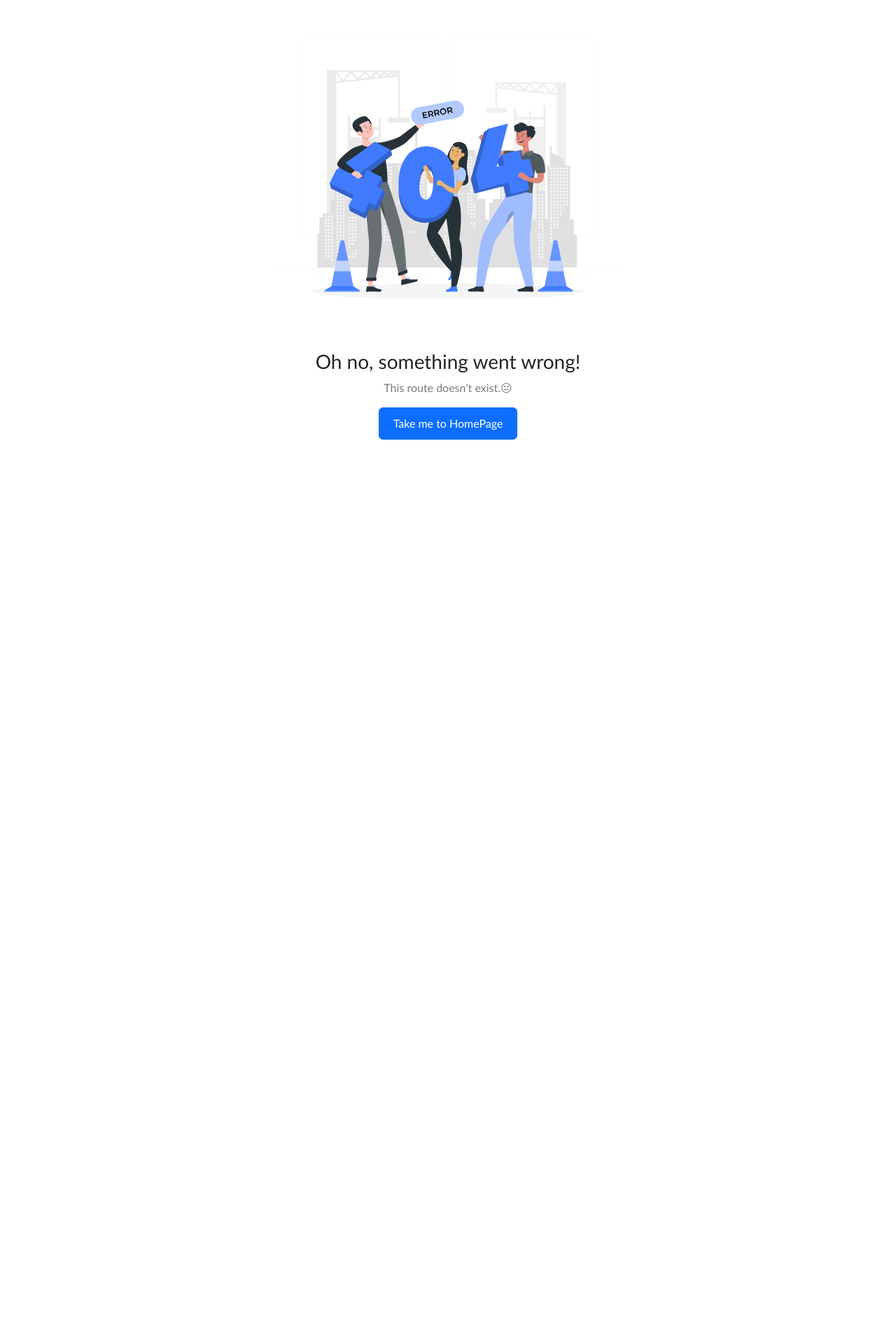
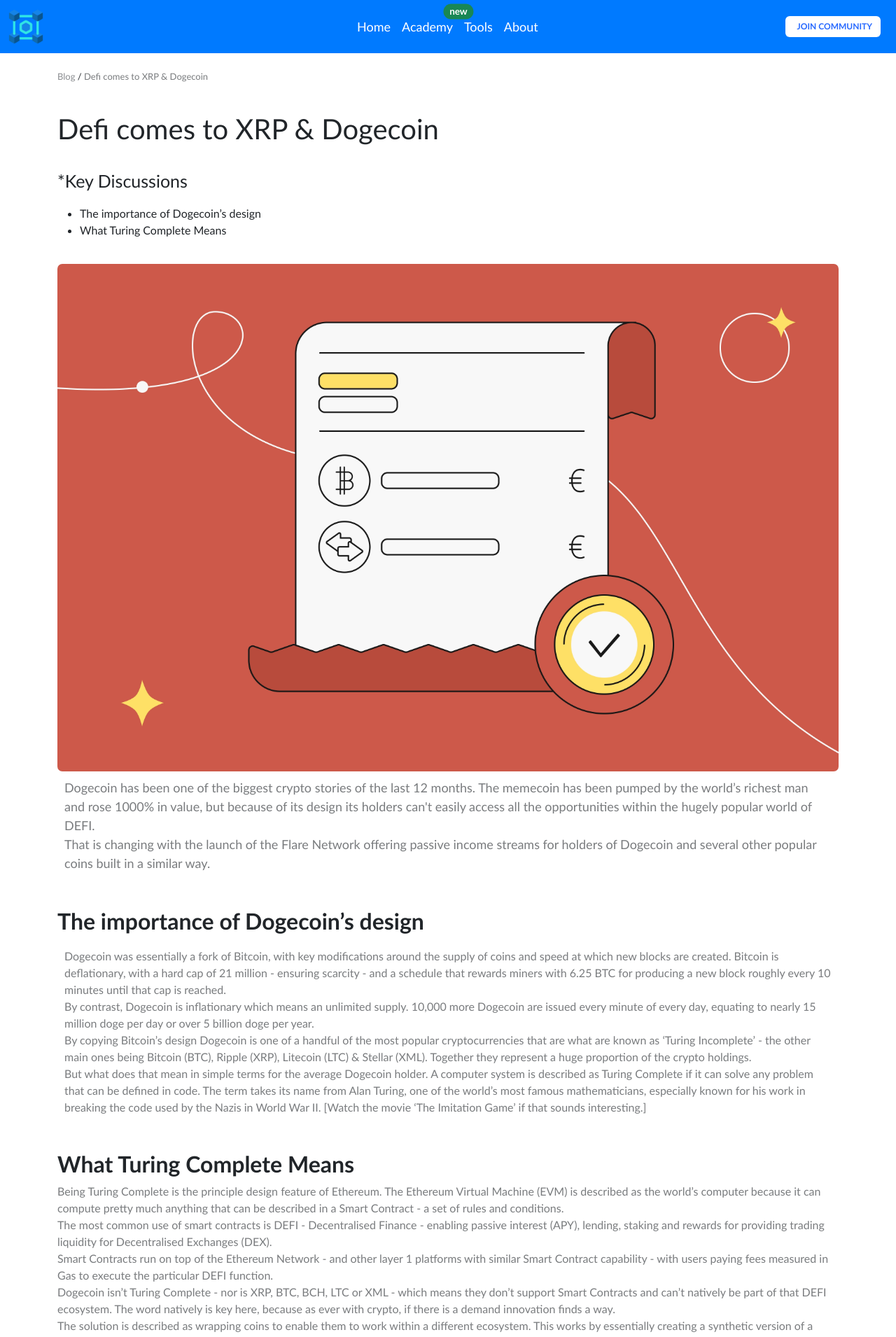
Before and after one commit to TEE2DWHY/TeamDefi, a React (Create React App) app: page /defi-comes-to-xrp-dogecoin in a window 1280 px wide. Shown: the top 1910 px of the page at 70% size. Before the commit the page ends 800 px from the top, so only its background shows below. Built offline with nearby package versions, Linux system fonts and the light colour scheme.

Commit message:
made changes to the academy page

```diff
--- a/public/index.html
+++ b/public/index.html
@@ -11,13 +11,10 @@
   <link rel="stylesheet" href="https://cdnjs.cloudflare.com/ajax/libs/animate.css/4.1.1/animate.min.css" />
   <link href="https://cdn.jsdelivr.net/npm/bootstrap@5.2.0/dist/css/bootstrap.min.css" rel="stylesheet"
     integrity="sha384-gH2yIJqKdNHPEq0n4Mqa/HGKIhSkIHeL5AyhkYV8i59U5AR6csBvApHHNl/vI1Bx" crossorigin="anonymous">
-  <link rel="preconnect" href="https://fonts.googleapis.com">
-  <link rel="preconnect" href="https://fonts.gstatic.com" crossorigin>
-  <link
-    href="https://fonts.googleapis.com/css2?family=Cinzel&family=Montserrat:wght@300&family=Noto+Sans:wght@300&family=Syne:wght@500&family=Work+Sans&display=swap"
-    rel="stylesheet">
-  <link rel="stylesheet" href="https://cdnjs.cloudflare.com/ajax/libs/font-awesome/6.2.0/css/all.min.css">
-  <title>Team Defi</title>
+    <link rel="preconnect" href="https://fonts.googleapis.com">
+    <link rel="preconnect" href="https://fonts.gstatic.com" crossorigin>
+    <link href="https://fonts.googleapis.com/css2?family=Work+Sans:wght@500&display=swap" rel="stylesheet">
+    <title>Team Defi</title>
 </head>
 
 <body>
--- a/src/App.js
+++ b/src/App.js
@@ -29,7 +29,7 @@ import CryptocurrencyTrading from "./pages/CryptocurrencyTrading"
 import NotFound from "./pages/NotFound"
 import Success from "./pages/Success"
 import SignUp from "./pages/SignUp"
-
+import DeFiXrp from "./pages/DeFiXrp"
 
 function App() {
     return (
@@ -59,6 +59,7 @@ function App() {
                     <Route path="/sign-in" element={<User />} />
                     <Route path="/books" element={<Books />} />
                     <Route path="/legacy-of-satoshi" element={<LegacyOfSatoshi />} />
+                    <Route path="/defi-comes-to-xrp-dogecoin" element={<DeFiXrp/>} />
                     <Route path="/cryptocurrency-trading" element={<CryptocurrencyTrading />} />
                     <Route path="*" element={<NotFound />} />
                     <Route path="/success" element={<Success />} />
--- a/src/components/Data.js
+++ b/src/components/Data.js
@@ -123,7 +123,8 @@ export const articleData = [
     },
     {
         img: "Defi-comes-to- XRP-&-Dogecoin.webp",
-        content: "Defi comes to XRP & Dogecoin"
+        content: "Defi comes to XRP & Dogecoin",
+        link: "/defi-comes-to-xrp-dogecoin"
     },
     {
         img: "nft-new-frontier-digital-ownership.webp",
--- a/src/components/Navbar.js
+++ b/src/components/Navbar.js
@@ -5,7 +5,6 @@ import { Link } from "react-router-dom"
 function Navbar() {
     return (
         <nav className="navbar navbar-expand-lg nav-header" >
-
             <div className="container-fluid">
                 <a className="navbar-brand" href="/#" style={{ color: " #fff" }}><img className="logo" src="blockchain.png" alt="" /></a>
                 <button className="navbar-toggler" type="button" data-bs-toggle="collapse" data-bs-target="#navbarSupportedContent" aria-controls="navbarSupportedContent" aria-expanded="false" aria-label="Toggle navigation">
--- a/src/index.css
+++ b/src/index.css
@@ -3,7 +3,7 @@ body {
   -webkit-font-smoothing: antialiased;
   padding: 0;
   /* color: #fff; */
-  font-family:'Trebuchet MS', 'Lucida Sans Unicode', 'Lucida Grande', 'Lucida Sans', Arial, sans-serif;
+  font-family: 'Work Sans', sans-serif;;
 }
 a{
   color: #8a8c90;
@@ -868,7 +868,7 @@ h2.materials{
   letter-spacing: 0.02rem;
   line-height: 1.5;
   background-image: url("../public/background.png");
-  font-family:'Lucida Sans', 'Lucida Sans Regular', 'Lucida Grande', 'Lucida Sans Unicode', Geneva, Verdana, sans-serif;
+  font-family: 'Work Sans', sans-serif;
 }
 /* Crypto Basics */
 .crypto-basics{
@@ -876,7 +876,7 @@ h2.materials{
   margin: 60px 0;
 }
 
-/* Forex */
+/* Fx */
 .header-financials{
   font-size: 48px;
   font-weight: 600;
@@ -998,6 +998,12 @@ h2.materials{
   border-radius: 1.5rem;
   margin-top: 1%;
   overflow: hidden;
+}
+
+/* Defi */
+.defi{
+  border-radius: 7px;
+  margin-top: 20px;
 }
 /* Media Querry */
 
--- a/src/pages/Course.js
+++ b/src/pages/Course.js
@@ -97,6 +97,23 @@ const Courses = () => {
                         </div>
                     </div>
                 </div>
+                <br/>
+                <div className='course-card2' style={{ cursor: "pointer" }}>
+                    <div className='row'>
+                        <div className='col-lg-6'>
+                            <img className='academy1' src="Business crisis-rafiki.svg" alt='academy' />
+                        </div>
+                        <div className='col-lg-6'>
+                            <h3 style={{ color: "#fff", marginTop: "5%", fontSize: "20px", }}>Insight into Financial Markets</h3>
+                            <p style={{ color: "#fff", fontSize: "14px", padding: "0 5px 0 0" }}>Without helpful resources and basic skill set, trading can become a very hard task. Most people approach the market as a get quick-rich-scheme, hence the reason while many struggle.</p>
+                            <div className='academy-details'> <i class="fa-solid fa-person-chalkboard" style={{ color: "#fff" }}></i> On-time lessons</div>
+                            <div className='academy-details'> <i class="fa-solid fa-clock" style={{ color: "#fff" }}></i>Mentorship</div>
+                            <div className='academy-details'> <i class="fa-solid fa-chart-simple" style={{ color: "#fff" }}></i> Basics</div>
+
+                            <Link to="/financial-markets"><button className='academy-button'>Start Learning</button></Link>
+                        </div>
+                    </div>
+                </div>
 
                 <br />
                 {/* <p style={{ textAlign: "center", color: "#2769ff", fontStyle: "italic" }}>Want to become an experts in the financial markets??🎈...See our <Link to="/financial-markets" style={{ color: "#2769ff", textDecoration: "underline" }}>Financial market page</Link></p> */}
--- /dev/null
+++ b/src/pages/DeFiXrp.js
@@ -0,0 +1,68 @@
+import Footer from "../components/Footer"
+import Navbar from "../components/Navbar"
+import { Link } from "react-router-dom"
+
+
+const DeFiXrp = () => {
+  return (
+   <>
+        <Navbar/>
+            <div>
+            <br />
+            <div className="container">
+                <p style={{ fontSize: "13px" }}><Link to="/blog"><span className="redierction">Blog</span></Link> /<span style={{ opacity: "0.6" }}> Defi comes to XRP & Dogecoin</span></p>
+            </div>
+            <br />
+            <div className="container">
+                <h1 style={{fontWeigh:"900"}}>Defi comes to XRP & Dogecoin</h1>
+                <br/>
+            <p style={{ fontSize: "25px" }}>*Key Discussions</p>
+                <ul>
+                    <li><i class="fa-solid fa-spinner" style={{ color: "#1bd190" }}></i> The importance of Dogecoin’s design</li>
+                    <li><i class="fa-solid fa-spinner" style={{ color: "#1bd190" }}></i> What Turing Complete Means</li>
+                </ul>
+                <img className="img-fluid defi" src="Defi-comes-to- XRP-&-Dogecoin.webp" alt="defi-come-to-xrp.png" />
+            <br/>
+            <p style={{ opacity: "0.6", padding:"10px", fontSize:"18px" }}>Dogecoin has been one of the biggest crypto stories of the last 12 months. The memecoin has been pumped by the world’s richest man and rose 1000% in value, but because of its design its holders can't easily access all the opportunities within the hugely popular world of DEFI.
+            <br/>
+             That is changing with the launch of the Flare Network offering passive income streams for holders of Dogecoin and several other popular coins built in a similar way.</p>
+            <br/>
+            <h2 style={{fontWeight:"900"}}>
+            The importance of Dogecoin’s design
+            </h2>
+            <p style={{ opacity: "0.6", padding:"10px"}}>
+            Dogecoin was essentially a fork of Bitcoin, with key modifications around the supply of coins and speed at which new blocks are created. Bitcoin is deflationary, with a hard cap of 21 million - ensuring scarcity - and a schedule that rewards miners with 6.25 BTC for producing a new block roughly every 10 minutes until that cap is reached.
+            <br/>
+            By contrast, Dogecoin is inflationary which means an unlimited supply. 10,000 more Dogecoin are issued every minute of every day, equating to nearly 15 million doge per day or over 5 billion doge per year.
+            <br/>
+            By copying Bitcoin’s design Dogecoin is one of a handful of the most popular cryptocurrencies that are what are known as ‘Turing Incomplete’ - the other main ones being Bitcoin (BTC), Ripple (XRP), Litecoin (LTC) & Stellar (XML). Together they represent a huge proportion of the crypto holdings.
+            <br/>
+            But what does that mean in simple terms for the average Dogecoin holder. A computer system is described as Turing Complete if it can solve any problem that can be defined in code. The term takes its name from Alan Turing, one of the world’s most famous mathematicians, especially known for his work in breaking the code used by the Nazis in World War II. [Watch the movie ‘The Imitation Game’ if that sounds interesting.]
+            </p>
+            <br/>
+            <h2 style={{fontWeight:"900"}}>
+            What Turing Complete Means
+            </h2>
+            <p style={{opacity:"0.6"}}>
+                Being Turing Complete is the principle design feature of Ethereum. The Ethereum Virtual Machine (EVM) is described as the world’s computer because it can compute pretty much anything that can be described in a Smart Contract - a set of rules and conditions.
+                <br/>
+                The most common use of smart contracts is DEFI - Decentralised Finance - enabling passive interest (APY), lending, staking and rewards for providing trading liquidity for Decentralised Exchanges (DEX).
+                <br/>
+                Smart Contracts run on top of the Ethereum Network - and other layer 1 platforms with similar Smart Contract capability - with users paying fees measured in Gas to execute the particular DEFI function.
+                <br/>
+                Dogecoin isn’t Turing Complete - nor is XRP, BTC, BCH, LTC or XML -  which means they don’t support Smart Contracts and can’t natively be part of that DEFI ecosystem. The word natively is key here, because as ever with crypto, if there is a demand innovation finds a way.
+                <br/>
+                The solution is described as wrapping coins to enable them to work within a different ecosystem. This works by essentially creating a synthetic version of a coin, pegged 1:1 to the native coin.
+                <br/>
+                So there is wrapped BTC, wBTC which follows the Ethereum standard (ERC20) which means that Bitcoin holders can generate returns from their holdings within Defi on Ethereum, or any other EVM supporting system but only after going through a convoluted conversion process, paying fees and trusting the issuers behind it.
+            </p>
+            </div>
+
+            </div>
+        <Footer/>
+   </>
+
+  )
+}
+
+export default DeFiXrp
--- a/src/pages/LegacyOfSatoshi.js
+++ b/src/pages/LegacyOfSatoshi.js
@@ -18,7 +18,7 @@ const LegacyOfSatoshi = () => {
                 <img src="satoshi.webp" className="card-img-top" alt="satoshi" />
                 <br /> <br />
                 <p style={{ fontSize: "25px" }}>*Key Discussions</p>
-                <ul style={{ listStyle: "none" }}>
+                <ul>
                     <li><i class="fa-solid fa-spinner" style={{ color: "#1bd190" }}></i> Taking one for the team</li>
                     <li><i class="fa-solid fa-spinner" style={{ color: "#1bd190" }}></i> Could Bitcoin have remained decentralised with Satoshi around?</li>
                 </ul>
```
Also changed, not shown: public/Business crisis-rafiki.svg (added), public/bitcoin-price-prediction.webp (added).
